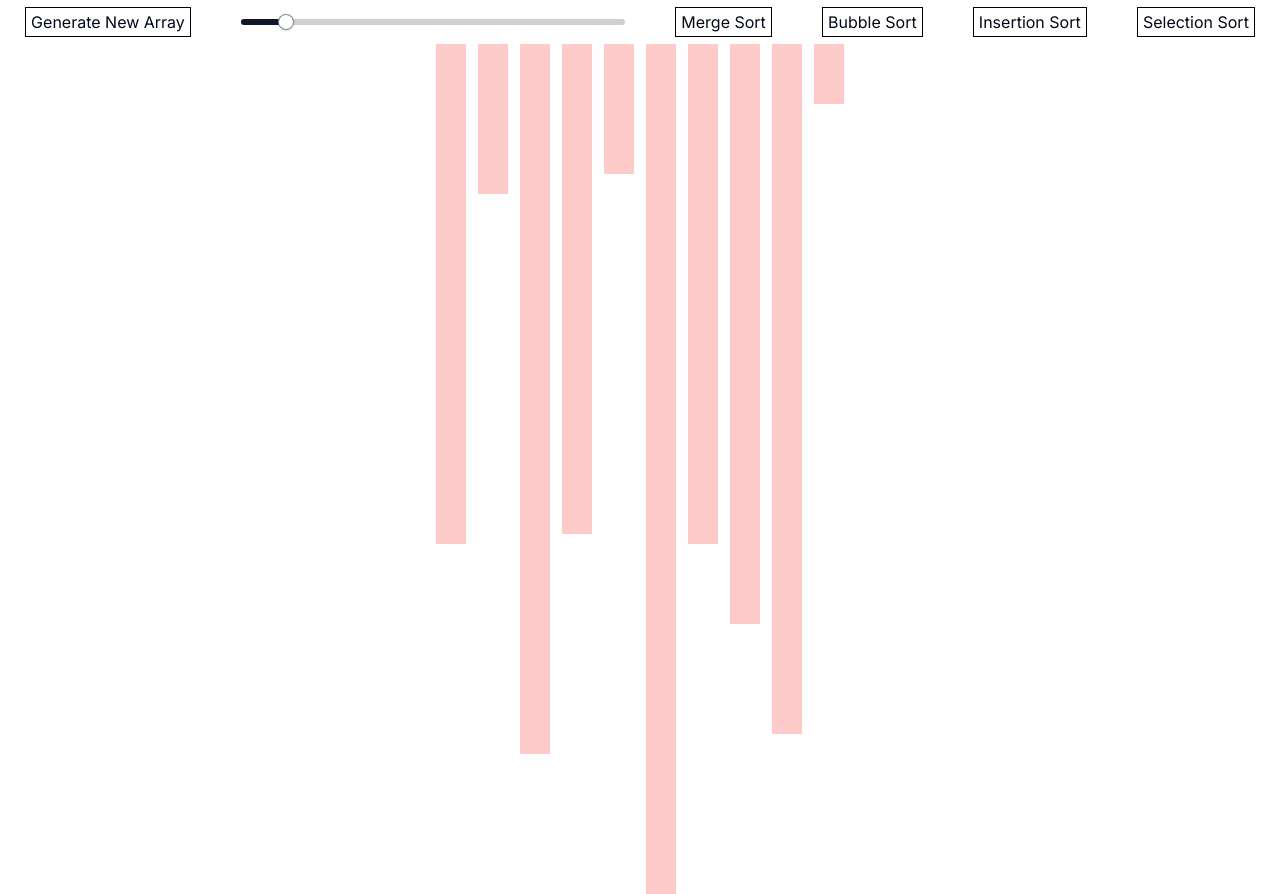
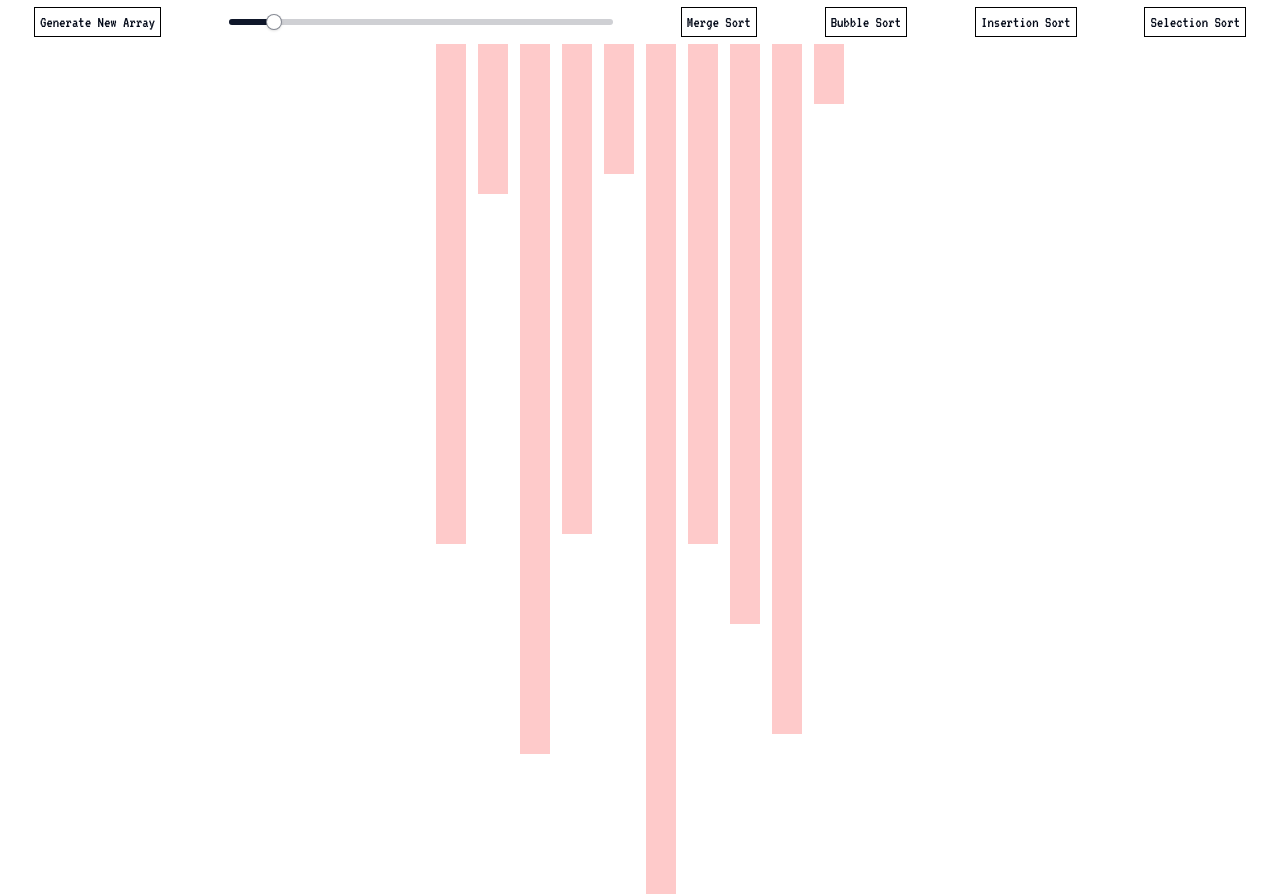
Before and after one commit to krish4693/sorting-visualizer, a Next.js app: page / in a window 1280 px wide. Built offline with nearby package versions, Linux system fonts and the light colour scheme.

Commit message:
style:updated font

```diff
--- a/src/app/page.tsx
+++ b/src/app/page.tsx
@@ -3,6 +3,14 @@
 import Navbar from "@/components/Navbar";
 import Visualizer from "@/components/Visualizer";
 import { useEffect, useState, useRef } from "react";
+import { VT323 } from "next/font/google";
+
+
+const dottedmatrix = VT323({
+  subsets: ["latin"],
+  weight:['400' ],
+
+})
 
 const generateRandomArray = (size: number): number[] => {
   return Array.from({ length: size }, () => Math.floor(Math.random() * 87) + 4);
@@ -229,7 +237,7 @@ export default function Home() {
   };
 
   return (
-    <main className="">
+    <main className={dottedmatrix.className}>
       <Navbar
         generateNewArray={generateNewArray}
         handleMergeSort={handleMergeSort}
```
Also changed, not shown: src/app/globals.css (line endings or trailing spaces).
